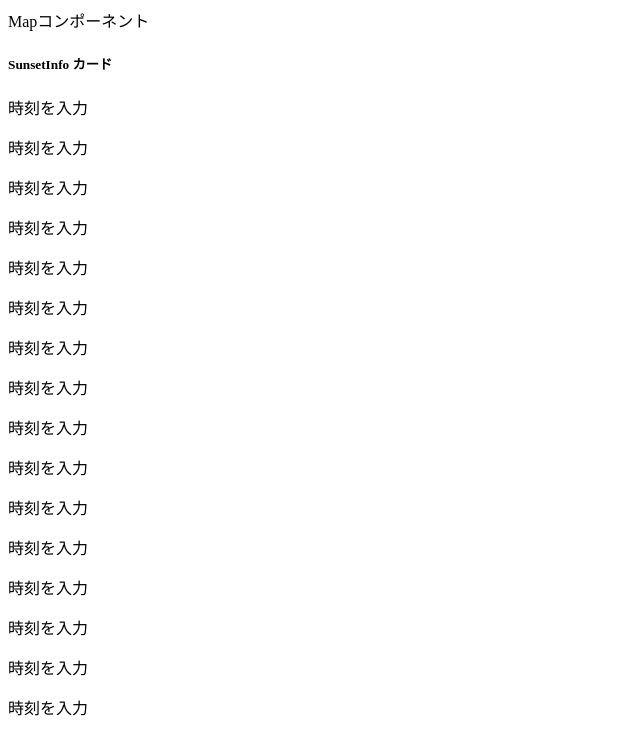
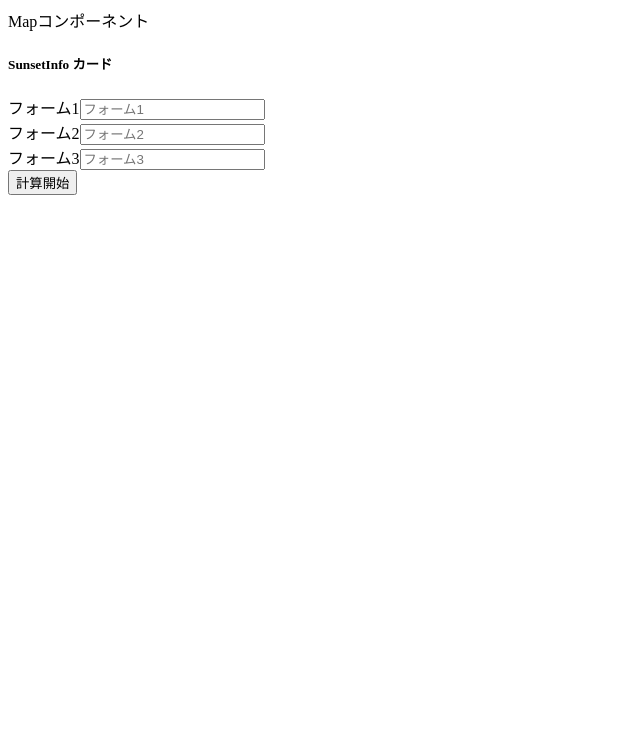
Before and after one commit to y4shiro/sunset-time-notify, a Next.js app: page / in a window 1280 px wide. Shown: the top 754 px of the page, without its empty margins (0-640 px from the left). Built offline with nearby package versions, Linux system fonts and the light colour scheme.

Commit message:
カードにフォームを追加

```diff
--- a/src/components/SunsetInfo.tsx
+++ b/src/components/SunsetInfo.tsx
@@ -5,22 +5,48 @@ const SunsetInfo: VFC = () => {
     <div className='w-full bg-red-100'>
       <div className='m-6 p-6 max-h-full bg-white rounded-lg border border-gray-200 shadow-md'>
         <h5>SunsetInfo カード</h5>
-        <p>時刻を入力</p>
-        <p>時刻を入力</p>
-        <p>時刻を入力</p>
-        <p>時刻を入力</p>
-        <p>時刻を入力</p>
-        <p>時刻を入力</p>
-        <p>時刻を入力</p>
-        <p>時刻を入力</p>
-        <p>時刻を入力</p>
-        <p>時刻を入力</p>
-        <p>時刻を入力</p>
-        <p>時刻を入力</p>
-        <p>時刻を入力</p>
-        <p>時刻を入力</p>
-        <p>時刻を入力</p>
-        <p>時刻を入力</p>
+        <form>
+          <div className='mb-6'>
+            <label htmlFor='text1' className='block mb-2 text-sm font-medium text-gray-900'>
+              フォーム1
+            </label>
+            <input
+              id='text1'
+              type='text'
+              className='bg-gray-50 border border-gray-300 text-gray-900 text-sm rounded-lg focus:ring-blue-500 focus:border-blue-500 block w-full p-2'
+              placeholder='フォーム1'
+            />
+          </div>
+          <div className='mb-6'>
+            <label htmlFor='text1' className='block mb-2 text-sm font-medium text-gray-900'>
+              フォーム2
+            </label>
+            <input
+              id='text2'
+              type='text'
+              className='bg-gray-50 border border-gray-300 text-gray-900 text-sm rounded-lg focus:ring-blue-500 focus:border-blue-500 block w-full p-2'
+              placeholder='フォーム2'
+            />
+          </div>
+          <div className='mb-6'>
+            <label htmlFor='text1' className='block mb-2 text-sm font-medium text-gray-900'>
+              フォーム3
+            </label>
+            <input
+              id='text2'
+              type='text'
+              className='bg-gray-50 border border-gray-300 text-gray-900 text-sm rounded-lg focus:ring-blue-500 focus:border-blue-500 block w-full p-2'
+              placeholder='フォーム3'
+            />
+          </div>
+        </form>
+
+        <button
+          type='button'
+          className='p-2 text-white bg-blue-700 hover:bg-blue-800 focus:ring-4 focus:ring-blue-300 rounded-lg'
+        >
+          計算開始
+        </button>
       </div>
     </div>
   );
```
